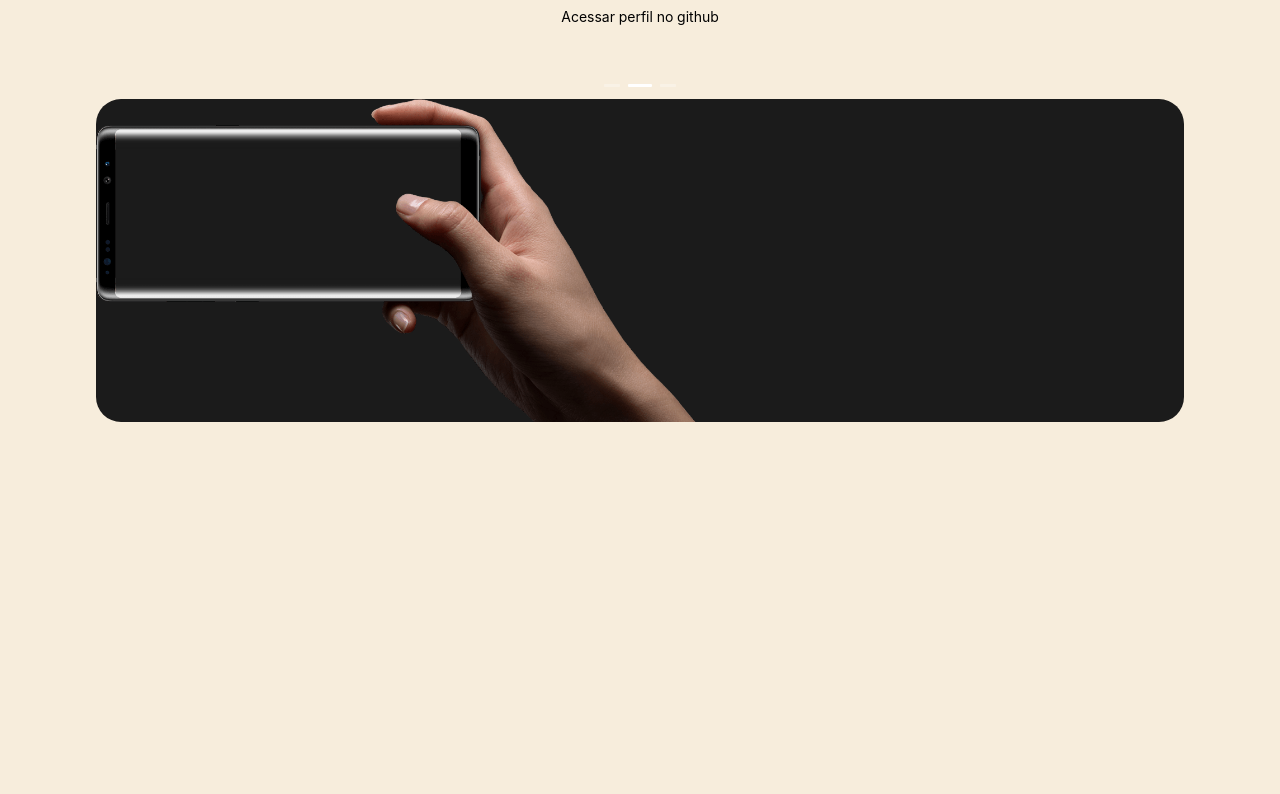
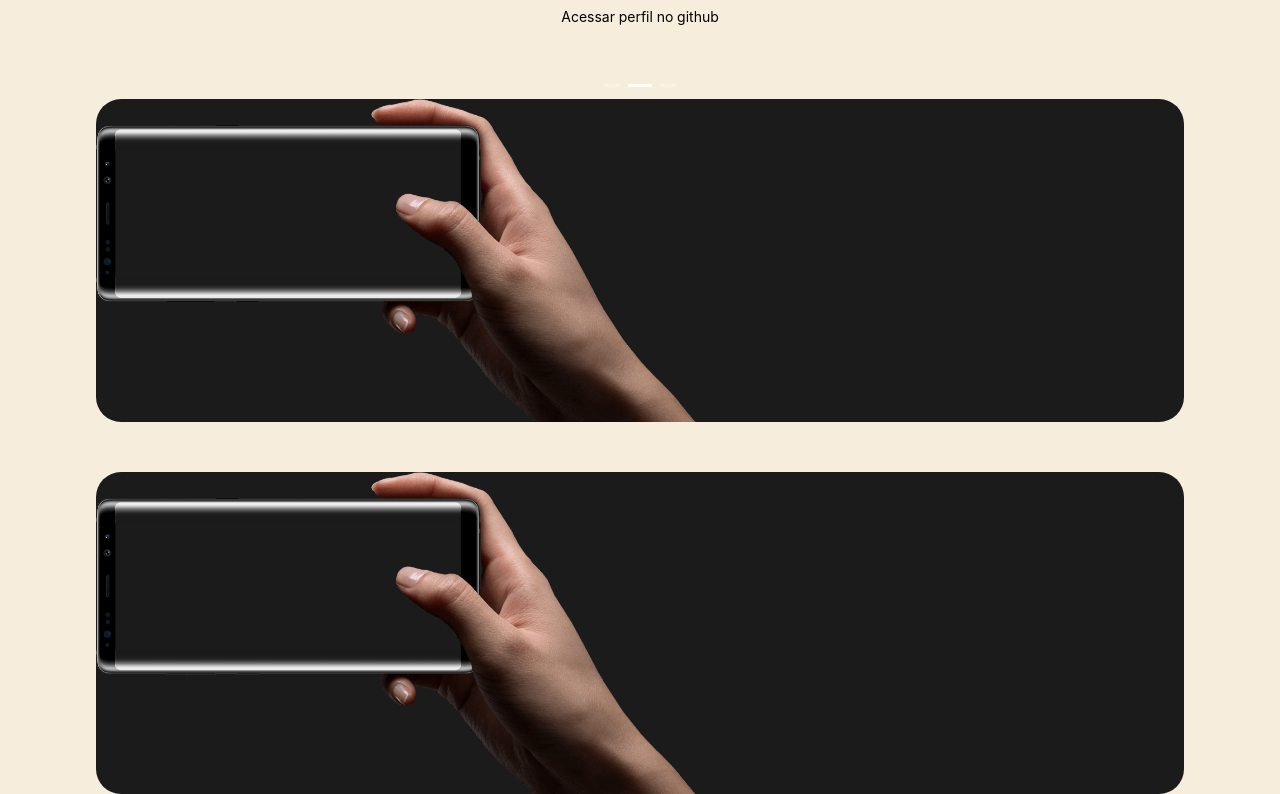
Before and after one commit to Phregenes/Phregenes, a React (Create React App) app: page / in a window 1280 px wide. Shown: the part 505-1299 px from the top of the page. Before the commit the page ends 927 px from the top, so only its background shows below. Built offline with nearby package versions, Linux system fonts and the light colour scheme.

Commit message:
fix:"column bar"

```diff
--- a/src/components/Bar/index.js
+++ b/src/components/Bar/index.js
@@ -1,16 +1,23 @@
 import React from 'react';
 import './styles.css';
+
+import PortfolioItem from './../PortfolioItem';
+
 import celular from '../../assets/img/calular.png';
 
 const Bar = () =>(
-  <ul className="ulbar">
-    <li className="libar">
-      <div className="tres">
-      <img src={celular} />
-      </div>
-    </li>
-  </ul>
-//<div className="tres" />
+  <section>
+    <ul className="ulbar">
+      <li className="libar">
+        <PortfolioItem>
+          <img src={celular} />
+        </PortfolioItem>
+        <PortfolioItem>
+          <img src={celular} />
+        </PortfolioItem>
+      </li>
+    </ul>
+  </section>
 
 );
 
--- a/src/components/Bar/styles.css
+++ b/src/components/Bar/styles.css
@@ -1,10 +1,11 @@
-div.tres {
+.tres {
   margin: auto;
   width: 85%;
   background-color: #1b1b1b;
   border-radius: 25px;
   transition: 0.7s;
   overflow: hidden;
+  margin-bottom: 50px;
 }
 
 .tres img{
@@ -15,12 +16,13 @@ div.tres {
   width: auto;
   transition: 0.7s;
 }
-div.tres:hover {
+.tres:hover {
   margin: auto;
   width: 75%;
   background-color: #f7eddc;
   border-radius: 25px black;
   transition: 0.7s;
+  margin-bottom: 50px;
 }
 
 .tres img:hover{
--- a/src/components/Header/styles.css
+++ b/src/components/Header/styles.css
@@ -10,7 +10,6 @@
   font-size: 30px;
   font-family: Pinyon Script;
   text-shadow: 2px 2px silver;
-  position: fixed;
   background:transparent;
 }
 
--- a/src/components/Main/styles.css
+++ b/src/components/Main/styles.css
@@ -8,8 +8,6 @@
   font-family: Caladea;
   text-shadow: 2px 2px silver;
   height: 400px;
-  background-size: cover;
-  position: static;
 }
 
 /* span:hover {
--- /dev/null
+++ b/src/components/PortfolioItem/index.js
@@ -0,0 +1,13 @@
+import React from 'react';
+import celular from '../../assets/img/calular.png';
+
+const PortfolioItem = (props) => {
+
+  return (
+    <section class="tres">
+      {props.children}
+    </section>
+  );
+}
+
+export default PortfolioItem;
```
